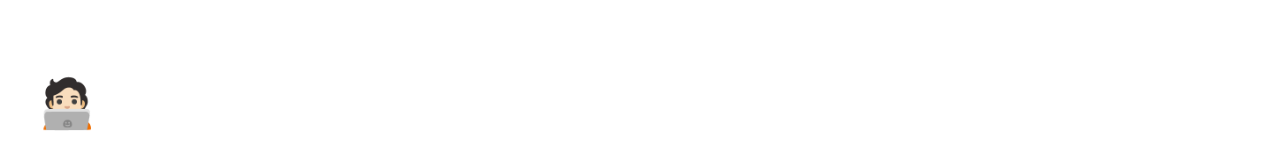
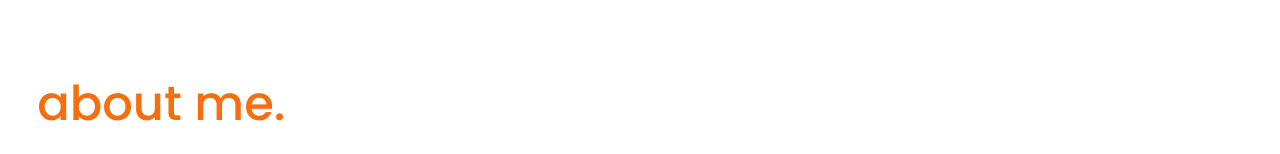
Before and after one commit to raynertjx/v2, a React (Vite) app: page / in a window 1280 px wide. Shown: the part 744-898 px from the top of the page. Built offline with nearby package versions, Linux system fonts and the light colour scheme.

Commit message:
Adjusted heading

```diff
--- a/src/components/About.tsx
+++ b/src/components/About.tsx
@@ -1,14 +1,15 @@
+/* eslint-disable @typescript-eslint/no-empty-interface */
 import type { FC } from 'react';
 
 interface AboutProps {}
 
-const About: FC<AboutProps> = ({}) => {
+const About: FC<AboutProps> = () => {
   return (
     <section className='min-h-[100vh]' id='about'>
-      <span className='inline-block text-5xl pb-6'>🧑🏻‍💻</span>
+      {/* <span className='inline-block text-5xl pb-6'>🧑🏻‍💻</span> */}
       <h1 className='mb-12'>
-        <span className='text-5xl font-medium mb-12 text-transparent bg-clip-text bg-gradient-to-l from-orange-600 to-amber-500'>
-          About Me
+        <span className='text-5xl font-medium mb-12 text-accent-orange'>
+          about me.
         </span>
       </h1>
       <div className='text-2xl w-4/6 flex flex-col gap-12'>
```
